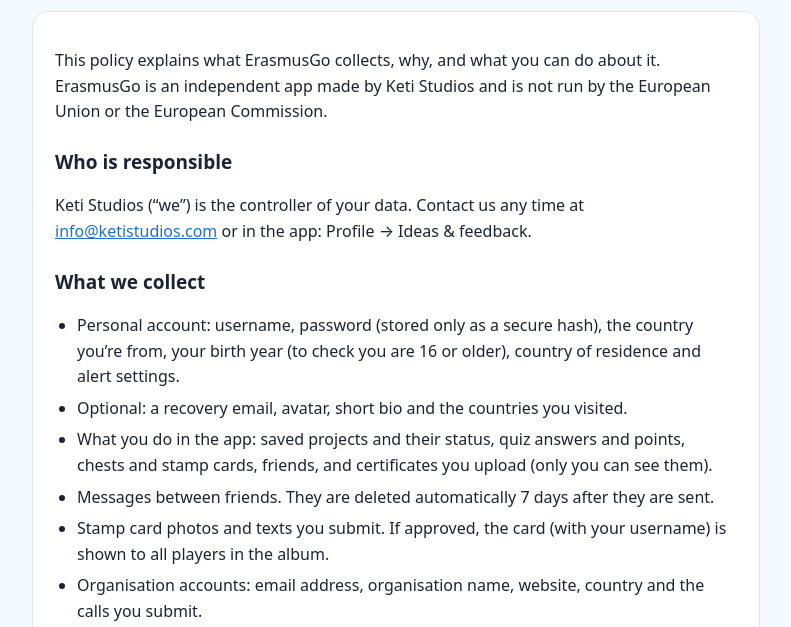
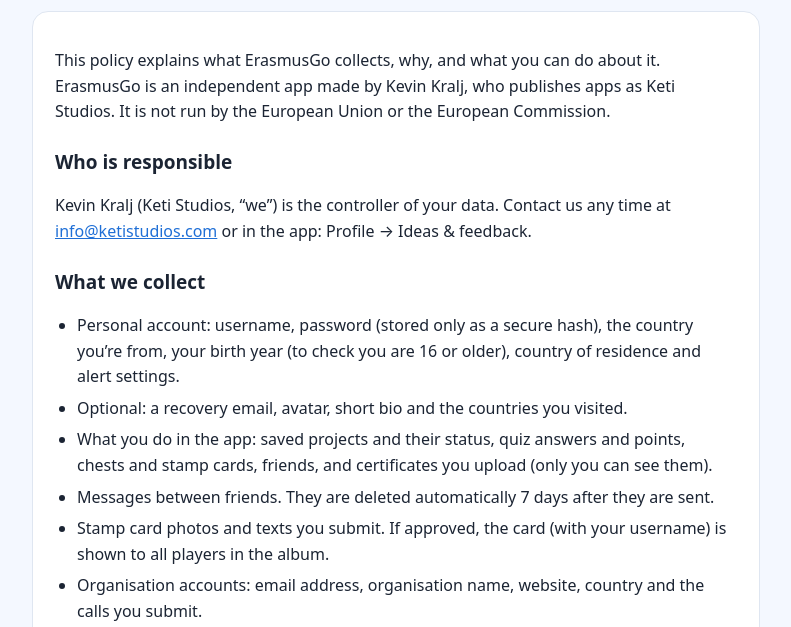
Before and after one commit to K3tyy/ketistudios.com, a plain HTML site: page erasmusgo/privacy/index.html in a window 1280 px wide. Shown: the part 164-791 px from the top of the page, without its empty margins (244-1035 px from the left). Drawn offline with Linux system fonts and the light colour scheme.

Commit message:
Name Kevin Kralj (Keti Studios) as responsible
Co-Authored-By: Claude Opus 5.5 <noreply@anthropic.com>

```diff
--- a/erasmusgo/privacy/index.html
+++ b/erasmusgo/privacy/index.html
@@ -30,8 +30,8 @@ nav { margin-top: 24px; display: flex; flex-wrap: wrap; gap: 16px; font-size: 15
 <h1>Privacy policy</h1>
 <p class="updated">Last updated 24 November 2026</p>
 <div class="card">
-<p>This policy explains what ErasmusGo collects, why, and what you can do about it. ErasmusGo is an independent app made by Keti Studios and is not run by the European Union or the European Commission.</p>
-<h2>Who is responsible</h2><p>Keti Studios (“we”) is the controller of your data. Contact us any time at <a href="mailto:info@ketistudios.com">info@ketistudios.com</a> or in the app: Profile → Ideas &amp; feedback.</p>
+<p>This policy explains what ErasmusGo collects, why, and what you can do about it. ErasmusGo is an independent app made by Kevin Kralj, who publishes apps as Keti Studios. It is not run by the European Union or the European Commission.</p>
+<h2>Who is responsible</h2><p>Kevin Kralj (Keti Studios, “we”) is the controller of your data. Contact us any time at <a href="mailto:info@ketistudios.com">info@ketistudios.com</a> or in the app: Profile → Ideas &amp; feedback.</p>
 <h2>What we collect</h2>
 <ul><li>Personal account: username, password (stored only as a secure hash), the country you’re from, your birth year (to check you are 16 or older), country of residence and alert settings.</li><li>Optional: a recovery email, avatar, short bio and the countries you visited.</li><li>What you do in the app: saved projects and their status, quiz answers and points, chests and stamp cards, friends, and certificates you upload (only you can see them).</li><li>Messages between friends. They are deleted automatically 7 days after they are sent.</li><li>Stamp card photos and texts you submit. If approved, the card (with your username) is shown to all players in the album.</li><li>Organisation accounts: email address, organisation name, website, country and the calls you submit.</li><li>A push notification token, if you allow notifications.</li><li>Approximate location, only if you allow it, to suggest your country during setup. It is used on your phone and not stored by us.</li><li>Reports you send about other users or content.</li></ul>
 <h2>Why we use it</h2><p>To run your account and the features you use (contract), to keep the community safe and prevent abuse (legitimate interest), and to send notifications you turned on (consent). We do not sell your data, show ads or track you across other apps.</p>
```
Also changed, not shown: erasmusgo/index.html (+1 -1 lines), erasmusgo/terms/index.html (+1 -1 lines), index.html (+1 -1 lines), 1 other file.
